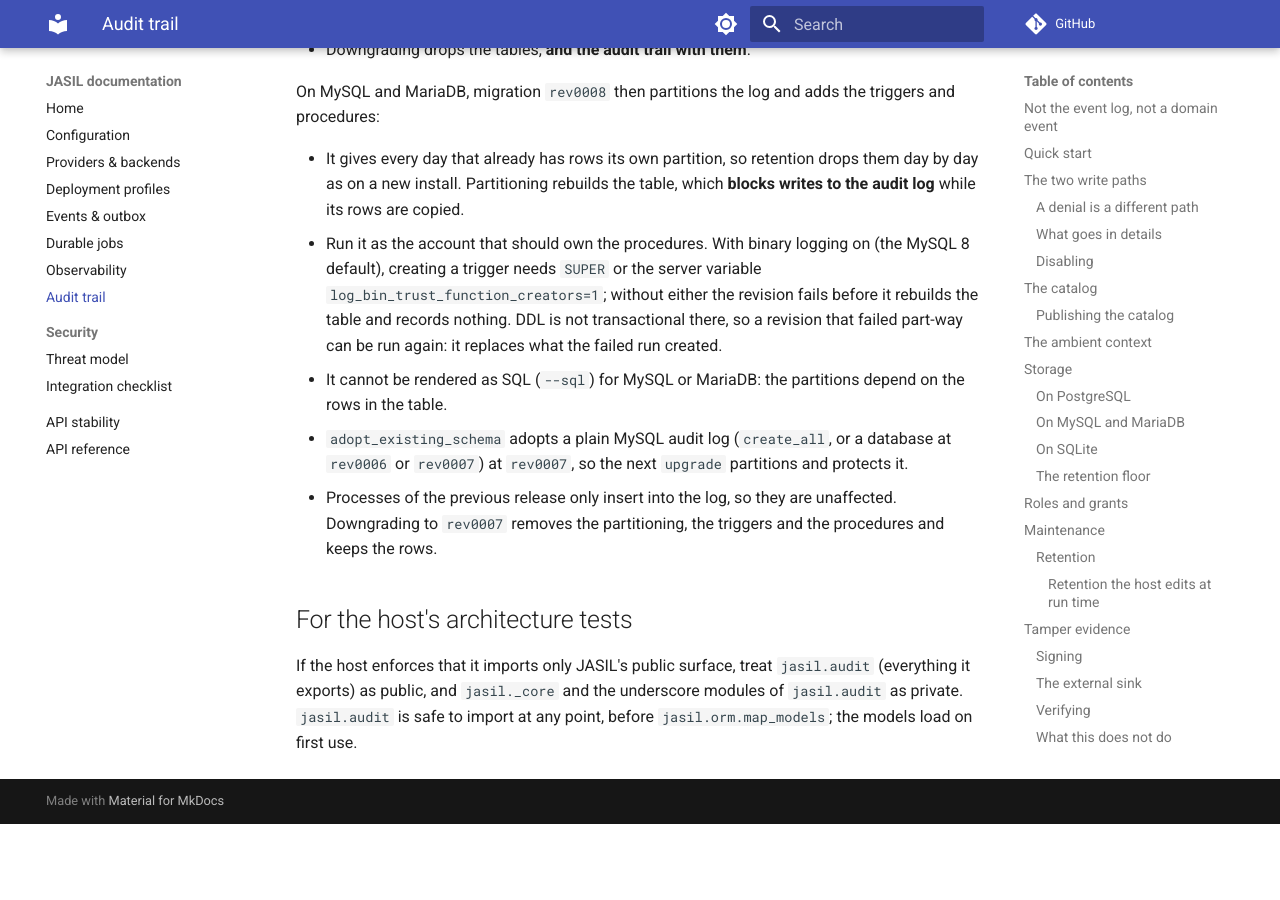
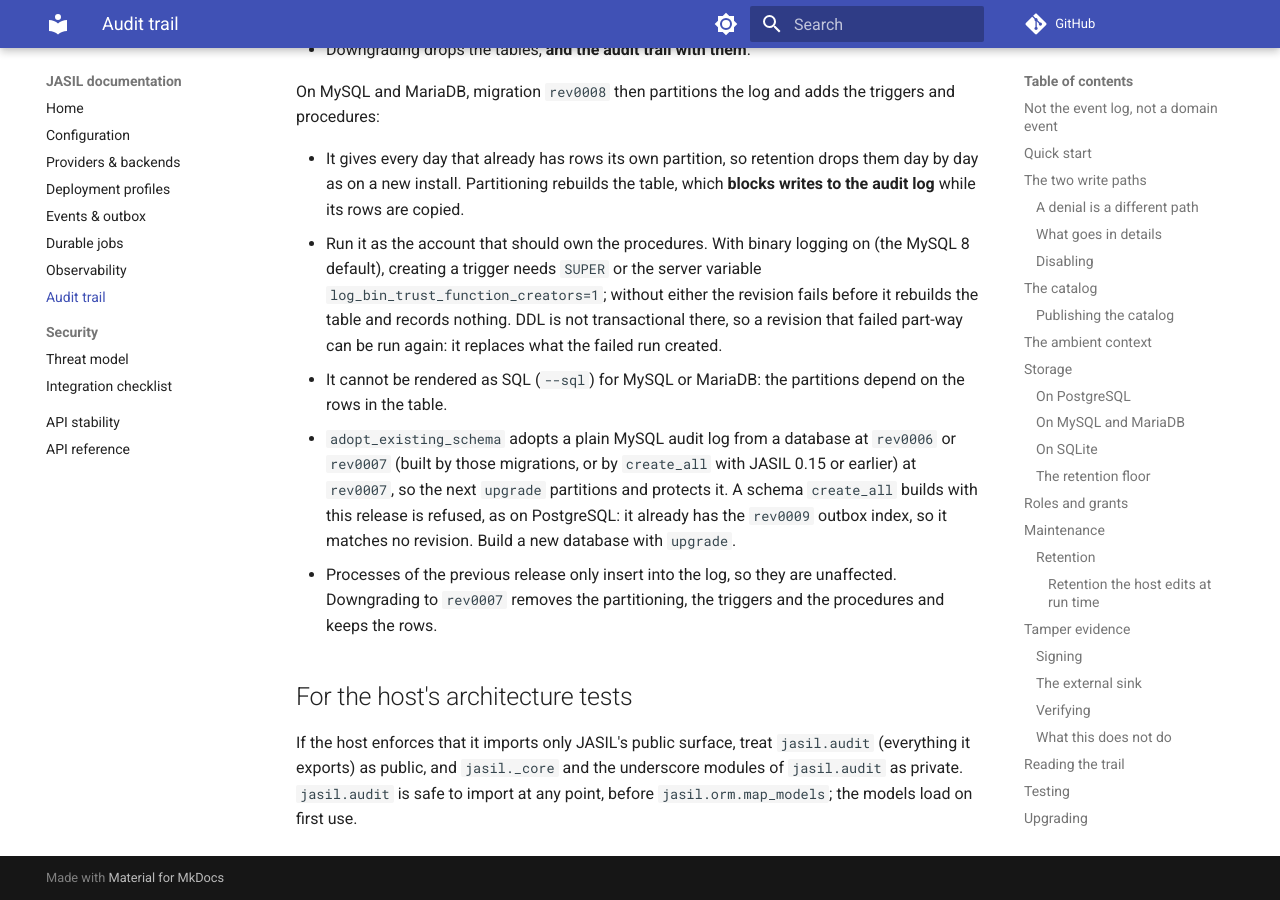
Before and after one commit to endurain-project/jasil, an MkDocs documentation site: the page built from docs/audit.md, in a window 1280 px wide and 900 px high, scrolled down 17486 px. Built offline with MkDocs 1.6.1 and Material for MkDocs 9.7.7, drawn with Linux system fonts in a browser that asks for light colours; comment, search, counter and statistics services are not loaded; before the commit the page ends 18310 px from its top, so only the background shows below that.

Commit message:
test(migrations): fix adoption and online-index tests for rev0009
The online create_index test now opens the migration transaction that
Alembic's autocommit_block requires, as a real revision run does.

On MySQL and MariaDB, create_all now builds rev0009's outbox index
beside an audit log without rev0008's protections, a schema no revision
matches, so adopt_existing_schema refuses it as PostgreSQL already does.
The plain-audit adoption test builds a real rev0007 database instead,
a new test covers the refusal, and the docs and changelog say so.

Refs #46

Co-Authored-By: Claude Opus 5.5 <noreply@anthropic.com>

```diff
--- a/docs/audit.md
+++ b/docs/audit.md
@@ -608,8 +608,10 @@ On MySQL and MariaDB, migration `rev0008` then partitions the log and adds the t
   before it rebuilds the table and records nothing. DDL is not transactional there, so a revision that failed
   part-way can be run again: it replaces what the failed run created.
 - It cannot be rendered as SQL (`--sql`) for MySQL or MariaDB: the partitions depend on the rows in the table.
-- `adopt_existing_schema` adopts a plain MySQL audit log (`create_all`, or a database at `rev0006` or `rev0007`) at
-  `rev0007`, so the next `upgrade` partitions and protects it.
+- `adopt_existing_schema` adopts a plain MySQL audit log from a database at `rev0006` or `rev0007` (built by those
+  migrations, or by `create_all` with JASIL 0.15 or earlier) at `rev0007`, so the next `upgrade` partitions and
+  protects it. A schema `create_all` builds with this release is refused, as on PostgreSQL: it already has the
+  `rev0009` outbox index, so it matches no revision. Build a new database with `upgrade`.
 - Processes of the previous release only insert into the log, so they are unaffected. Downgrading to `rev0007`
   removes the partitioning, the triggers and the procedures and keeps the rows.
 
```
Also changed, not shown: CHANGELOG.md (+1 -1 lines), docs/observability.md (+3 -1 lines), 1 other file.
